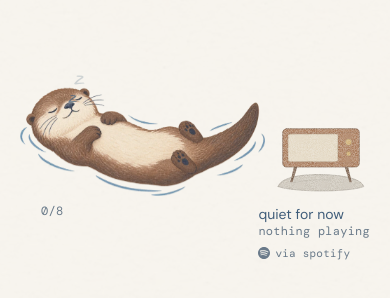
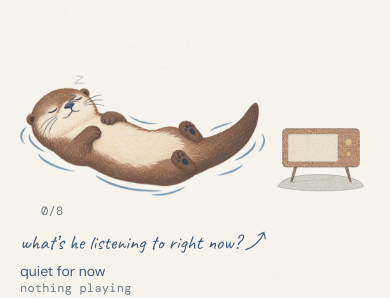
Before and after one commit to gdcruz0911/portfolio, a Next.js app: page / in a window 390 px wide. Shown: the part 546-844 px from the top of the page. Built offline with nearby package versions, Linux system fonts and the light colour scheme; no server answers.

Commit message:
feat(home): listening note, full-width now playing on phones, contained label on desktop

```diff
--- a/src/app/globals.css
+++ b/src/app/globals.css
@@ -121,13 +121,18 @@ h1, h2, h3 { font-weight: 400; letter-spacing: -.02em; line-height: 1.1; }
 @keyframes bob { 50% { transform: translateY(-12px); } }
 @keyframes sleepy-z { 0% { opacity: 0; transform: translate(0, 0) scale(.7); } 25% { opacity: .8; } 100% { opacity: 0; transform: translate(18px, -55px) scale(1.2); } }
 
-.pond-speaker { position: absolute; left: 72%; top: 22%; width: 28%; display: grid; justify-items: center; gap: 10px; }
-.pond-speaker svg { width: min(100%, 220px); height: auto; overflow: visible; }
+.pond-speaker { position: absolute; left: 72%; top: 22%; width: 28%; display: grid; grid-template-columns: minmax(0, 1fr); justify-items: center; gap: 10px; }
+.speaker-art { position: relative; width: min(100%, 220px); }
+.speaker-art svg { display: block; width: 100%; height: auto; overflow: visible; }
 .speaker-notes .note { opacity: 0; animation: note-rise 3s ease-out infinite; }
 .speaker-notes .note:nth-of-type(2) { animation-delay: 1.5s; }
-.track { display: flex; align-items: flex-start; gap: 10px; max-width: 100%; text-decoration: none; }
+.track { display: flex; align-items: flex-start; gap: 10px; width: 100%; text-decoration: none; }
 .track img { flex: none; width: 40px; height: 40px; border-radius: 3px; object-fit: cover; }
-.track div { min-width: 0; }
+.track div { flex: 1; min-width: 0; }
+.track .track-line { white-space: nowrap; overflow: hidden; text-overflow: ellipsis; }
+.speaker-label { width: 100%; }
+.listening-note { display: flex; align-items: flex-end; justify-content: center; gap: 2px; margin-bottom: 8px; font-size: 18px; line-height: 1.1; }
+.listening-note svg { display: none; flex: none; width: 26px; height: 26px; }
 .track p { font-size: 14px; line-height: 1.35; overflow-wrap: anywhere; }
 .track .mono { font-size: 12px; }
 a.track:hover p:first-child { text-decoration: underline; }
@@ -246,9 +251,14 @@ a.track:hover p:first-child { text-decoration: underline; }
   .pinwheel-wrap .annotation { left: 70%; font-size: 18px; }
   .hero-copy p { font-size: 18px; }
   .work-grid, .about-spread { grid-template-columns: 1fr; gap: 32px; }
-  .otter-rig { margin: 40px 0 60px; }
-  .pond-speaker { left: 72%; top: 34%; width: 28%; }
-  .speaker-label { position: absolute; top: 100%; right: 0; width: 60vw; display: flex; justify-content: flex-end; margin-top: 10px; }
+  .otter-rig { margin: 40px 0 150px; }
+  /* Phones: the speaker stays in the scene; what's playing gets its own full-width block under the pond. */
+  .pond-speaker { left: 0; top: 0; width: 100%; height: 100%; display: block; pointer-events: none; }
+  .speaker-art { position: absolute; left: 72%; top: 34%; width: 28%; }
+  .speaker-label { position: absolute; left: 0; right: 0; top: calc(100% + 16px); pointer-events: auto; }
+  .listening-note { justify-content: flex-start; font-size: 20px; }
+  .listening-note svg { display: block; }
+  .track img { width: 48px; height: 48px; }
   .track img { width: 36px; height: 36px; }
   .home-photos { grid-template-columns: minmax(0, 1fr); }
   .pile-notes { display: none; }
--- a/src/components/NowPlaying.tsx
+++ b/src/components/NowPlaying.tsx
@@ -36,8 +36,8 @@ export function NowPlaying() {
   const details = <>
     {track?.albumImage && <Image src={track.albumImage} alt="" width={80} height={80} />}
     <div>
-      <p>{track?.title ?? "quiet for now"}</p>
-      <p className="mono">{track?.artist ?? "nothing playing"}</p>
+      <p className="track-line">{track?.title ?? "quiet for now"}</p>
+      <p className="track-line mono">{track?.artist ?? "nothing playing"}</p>
       <p className="spotify-credit mono">
         <svg viewBox="0 0 24 24" aria-hidden><path d="M12 0C5.4 0 0 5.4 0 12s5.4 12 12 12 12-5.4 12-12S18.66 0 12 0zm5.521 17.34c-.24.359-.66.48-1.021.24-2.82-1.74-6.36-2.101-10.561-1.141-.418.122-.779-.179-.899-.539-.12-.421.18-.78.54-.9 4.56-1.021 8.52-.6 11.64 1.32.42.18.479.659.301 1.02zm1.44-3.3c-.301.42-.841.6-1.262.3-3.239-1.98-8.159-2.58-11.939-1.38-.479.12-1.02-.12-1.14-.6-.12-.48.12-1.021.6-1.141C9.6 9.9 15 10.561 18.72 12.84c.361.181.54.78.241 1.2zm.12-3.36C15.24 8.4 8.82 8.16 5.16 9.301c-.6.179-1.2-.181-1.38-.721-.18-.601.18-1.2.72-1.381 4.26-1.26 11.28-1.02 15.721 1.621.539.3.719 1.02.42 1.56-.299.421-1.02.599-1.559.3z" /></svg>
         via spotify
@@ -47,6 +47,7 @@ export function NowPlaying() {
 
   // A mid-century speaker on a stone by the pond, drawn with the same pencil grain as the otter.
   return <div className="pond-speaker">
+    <div className="speaker-art">
     <svg viewBox="0 0 220 190" aria-hidden>
       <defs>
         <filter id="pencil" x="-5%" y="-5%" width="110%" height="110%">
@@ -76,10 +77,14 @@ export function NowPlaying() {
         <g className="note"><path d="M84 28 v-12 l7 -2" /><ellipse cx="81" cy="29" rx="3.5" ry="2.5" fill="#7d7368" /></g>
       </g>}
     </svg>
+    </div>
     <div className="speaker-label">
+    <p className="listening-note signature" aria-hidden>what&rsquo;s he listening to right now?
+      <svg viewBox="0 0 36 36" fill="none" stroke="currentColor" strokeWidth="1.6" strokeLinecap="round"><path d="M4 30 C 14 27, 24 18, 29 7 M21 10 l8 -4 l2 9" /></svg>
+    </p>
     <div aria-live="polite" aria-atomic="true">
       {track?.url
-        ? <a className="track" href={track.url} target="_blank" rel="noreferrer noopener" aria-label={`now playing: ${track.title} by ${track.artist}, open in Spotify`}>{details}</a>
+        ? <a className="track" title={`${track.title} · ${track.artist}`} href={track.url} target="_blank" rel="noreferrer noopener" aria-label={`now playing: ${track.title} by ${track.artist}, open in Spotify`}>{details}</a>
         : <div className="track">{details}</div>}
     </div>
     </div>
```
Also changed, not shown: 1 other file (tests, documents, lock files or other folders).
